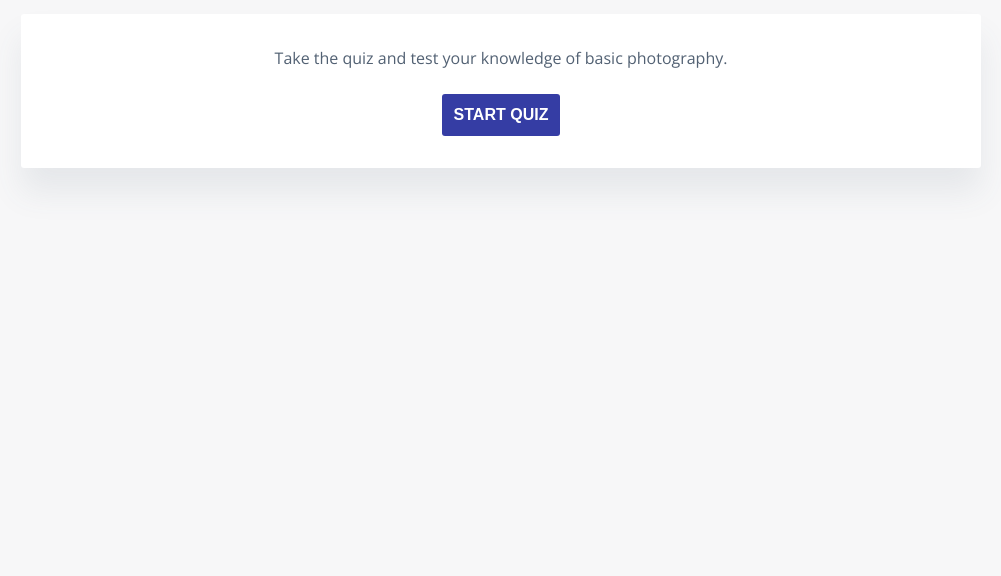
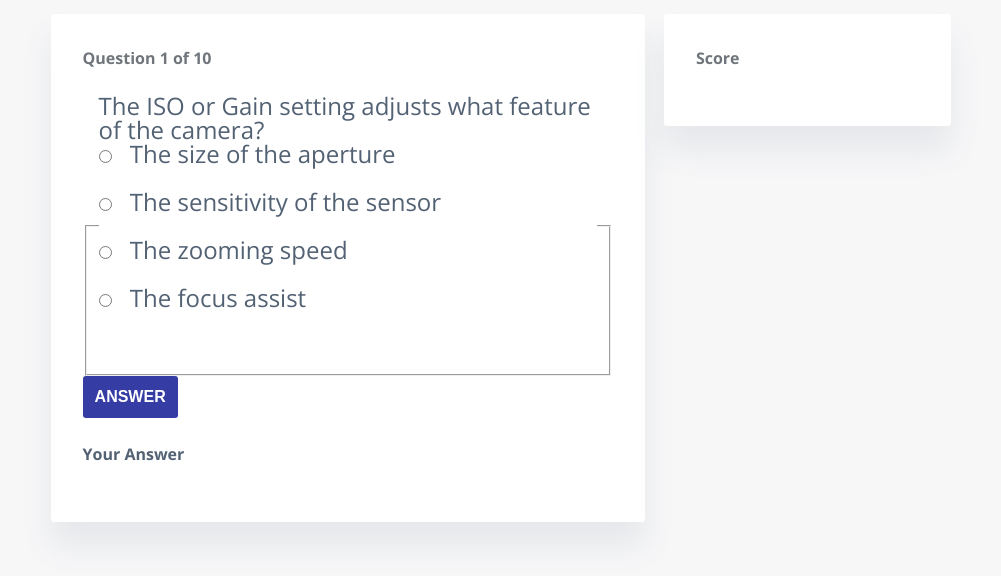
Before and after one commit to ncko/PhotographyQuiz, a plain HTML site: page index.html in a window 1280 px wide. Shown: the part 106-682 px from the top of the page, without its empty margins (139-1140 px from the left). Drawn offline with nearby package versions, Linux system fonts and the light colour scheme.

Commit message:
Add 'radiogroup' role and aria-labeledby references

```diff
--- a/index.html
+++ b/index.html
@@ -20,40 +20,42 @@
       <main role="main">
 
         <!-- Start Screen -->
-        <section class="start-section card js-start-section">
+        <section class="start-section card js-start-section hide">
             <p>Take the quiz and test your knowledge of basic photography.</p>
             <button type="button" class="js-start-btn">Start Quiz</button>
         </section>
 
 
         <!-- Question -->
-        <section class="js-quiz-section row hide">
+        <section class="js-quiz-section row">
           <div class="col-8">
             <div class="card">
-              <h2 class="card-heading js-progress"></h2>
+              <h2 class="card-heading js-progress">Question 1 of 10</h2>
               <form role="form" class="js-quiz-form">
-                <h3 class="display js-question-element"></h3>
-                <div class="answers clearfix">
+                <fieldset>
+                  <legend class="display js-question-element">The ISO or Gain setting adjusts what feature of the camera?</h3>
+                  <div class="answers clearfix" role="radiogroup">
                     <div>
-                    <input id="answer0" class="js-question-element" type="radio" name="question" value="0">
-                    <label for="answer0" class="js-answer js-question-element"></label>
+                      <input id="answer0" aria-labeledby="label0" class="js-question-element" type="radio" name="question" value="0">
+                      <label id="label0" for="answer0" class="js-answer js-question-element">The size of the aperture</label>
                     </div>
 
                     <div>
-                    <input id="answer1" class="js-question-element" type="radio" name="question" value="1">
-                    <label for="answer1" class="js-answer js-question-element"></label>
+                      <input id="answer1" aria-labeledby="label1" class="js-question-element" type="radio" name="question" value="1">
+                      <label id="label1" for="answer1" class="js-answer js-question-element">The sensitivity of the sensor</label>
                     </div>
 
                     <div>
-                    <input id="answer2" class="js-question-element" type="radio" name="question" value="2">
-                    <label for="answer2" class="js-answer js-question-element"></label>
+                      <input id="answer2" aria-labeledby="label2" class="js-question-element" type="radio" name="question" value="2">
+                      <label id="label2" for="answer2" class="js-answer js-question-element">The zooming speed</label>
                     </div>
 
                     <div>
-                    <input id="answer3" class="js-question-element" type="radio" name="question" value="3">
-                    <label for="answer3" class="js-answer js-question-element"></label>
+                      <input id="answer3" aria-labeledby="label3" class="js-question-element" type="radio" name="question" value="3">
+                      <label id="label3" for="answer3" class="js-answer js-question-element">The focus assist</label>
                     </div>
                   </div>
+                </fieldset>
 
                 <button type="submit" class="js-submit-answer-btn">Answer</button>
               </form>
```
Lines whose indentation alone changed are shown as unchanged.
